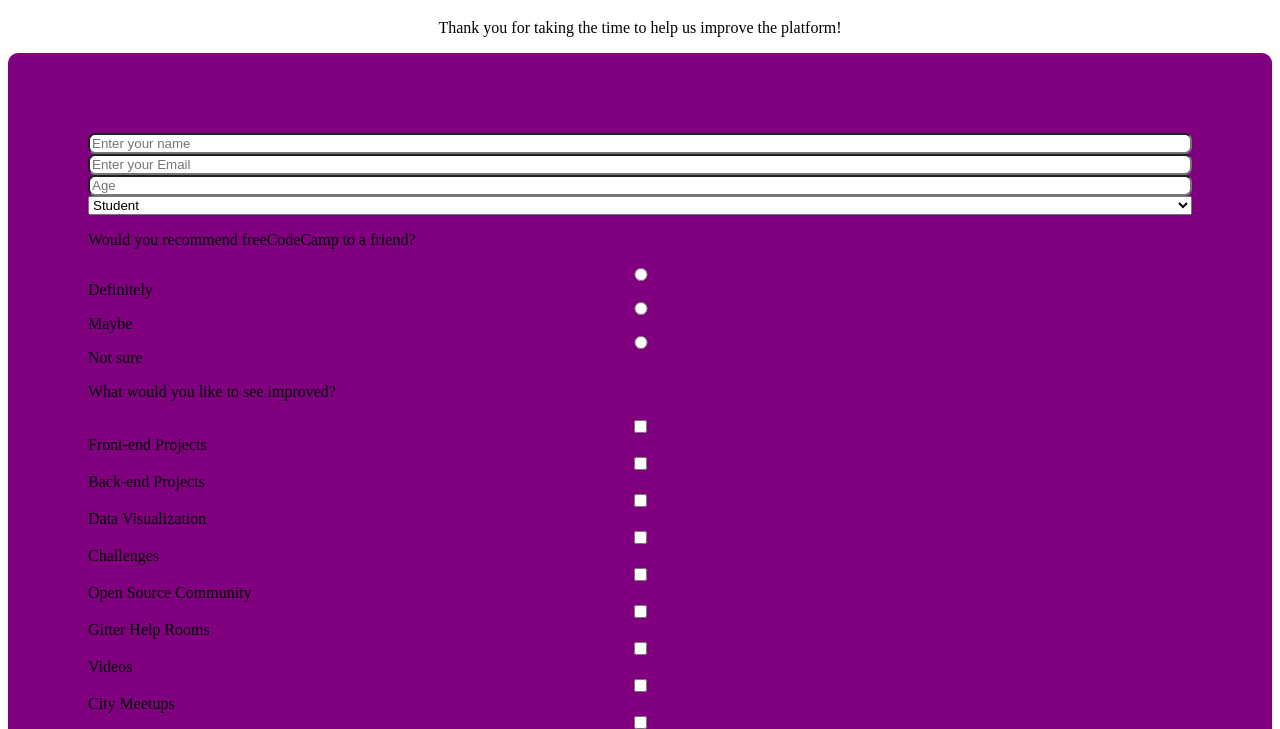
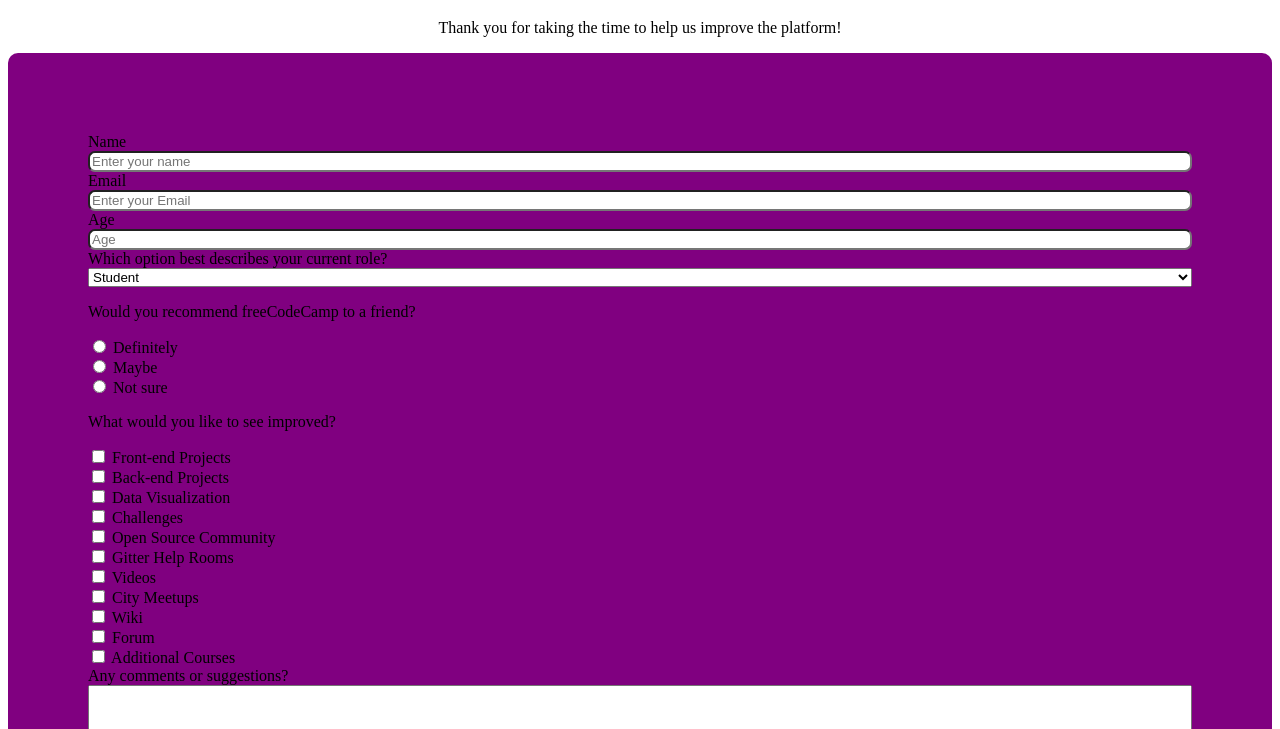
Before and after one commit to leonvsc/FCC, a plain HTML site: page Survey-form/index.html in a window 1280 px wide. Shown: the part 61-790 px from the top of the page. Drawn offline with Linux system fonts and the light colour scheme.

Commit message:
Changed label position

```diff
--- a/Survey-form/index.html
+++ b/Survey-form/index.html
@@ -23,23 +23,24 @@
 
             <form id="survey-form">
                 <div class="form-group">
+                    <label for="name" id="name-label">Name</label>
                     <input
                         type="text"
                         id="name"
                         placeholder="Enter your name"
                     />
-                    <label for="name" id="name-label"></label>
                 </div>
                 <div class="form-group">
+                    <label for="email" id="email-label">Email</label>
                     <input
                         type="email"
                         name="email"
                         id="email"
                         placeholder="Enter your Email"
                     />
-                    <label for="email" id="email-label"></label>
                 </div>
                 <div class="form-group">
+                    <label for="number" id="number-label">Age</label>
                     <input
                         type="number"
                         name="number"
@@ -48,9 +49,11 @@
                         max="99"
                         placeholder="Age"
                     />
-                    <label for="number" id="number-label"></label>
                 </div>
                 <div class="form-group">
+                    <label for="dropdown" id="dropdown-label">
+                        Which option best describes your current role?
+                    </label>
                     <select name="dropdown" id="dropdown">
                         <option value="student">Student</option>
                         <option value="job">Full Time Job</option>
@@ -62,60 +65,147 @@
                 <div class="form-group">
                     <p>Would you recommend freeCodeCamp to a friend?</p>
 
+                    <label for="radio-1">
                         <input
                             type="radio"
                             name="recommend"
                             value="Definitely"
                             id="radio-1"
                         />
-                    <label for="radio-1">Definitely</label>
+                        Definitely
+                    </label>
+
+                    <label for="radio-2">
                         <input
                             type="radio"
                             name="recommend"
                             value="Maybe"
                             id="radio-2"
                         />
-                    <label for="radio-2">Maybe</label>
+                        Maybe
+                    </label>
+
+                    <label for="radio-3">
                         <input
                             type="radio"
                             name="recommend"
                             value="Not sure"
                             id="radio-3"
                         />
-                    <label for="radio-3">Not sure</label>
+                        Not sure
+                    </label>
                 </div>
                 <div class="form-group">
                     <p>What would you like to see improved?</p>
-                    <input type="checkbox" name="checkbox-1" id="checkbox-1" />
-                    <label for="checkbox-1">Front-end Projects</label>
-                    <input type="checkbox" name="checkbox-2" id="checkbox-2" />
-                    <label for="checkbox-2">Back-end Projects</label>
-                    <input type="checkbox" name="checkbox-3" id="checkbox-3" />
-                    <label for="checkbox-3">Data Visualization</label>
-                    <input type="checkbox" name="checkbox-4" id="checkbox-4" />
-                    <label for="checkbox-4">Challenges</label>
-                    <input type="checkbox" name="checkbox-5" id="checkbox-5" />
-                    <label for="checkbox-5">Open Source Community</label>
-                    <input type="checkbox" name="checkbox-6" id="checkbox-6" />
-                    <label for="checkbox-6">Gitter Help Rooms</label>
-                    <input type="checkbox" name="checkbox-7" id="checkbox-7" />
-                    <label for="checkbox-7">Videos</label>
-                    <input type="checkbox" name="checkbox-8" id="checkbox-8" />
-                    <label for="checkbox-8">City Meetups</label>
-                    <input type="checkbox" name="checkbox-9" id="checkbox-9" />
-                    <label for="checkbox-9">Wiki</label>
+                    <label for="checkbox-1">
+                        <input
+                            type="checkbox"
+                            name="checkbox-1"
+                            id="checkbox-1"
+                            value="Front-end Projects"
+                        />
+                        Front-end Projects
+                    </label>
+
+                    <label for="checkbox-2">
+                        <input
+                            type="checkbox"
+                            name="checkbox-2"
+                            id="checkbox-2"
+                            value="Back-end Projects"
+                        />
+                        Back-end Projects
+                    </label>
+
+                    <label for="checkbox-3">
+                        <input
+                            type="checkbox"
+                            name="checkbox-3"
+                            id="checkbox-3"
+                            value="Data Visualization"
+                        />
+                        Data Visualization
+                    </label>
+
+                    <label for="checkbox-4">
+                        <input
+                            type="checkbox"
+                            name="checkbox-4"
+                            id="checkbox-4"
+                            value="Challenges"
+                        />
+                        Challenges
+                    </label>
+
+                    <label for="checkbox-5">
+                        <input
+                            type="checkbox"
+                            name="checkbox-5"
+                            id="checkbox-5"
+                            value="Open Source Community"
+                        />
+                        Open Source Community
+                    </label>
+
+                    <label for="checkbox-6">
+                        <input
+                            type="checkbox"
+                            name="checkbox-6"
+                            id="checkbox-6"
+                            value="Gitter Help Rooms"
+                        />
+                        Gitter Help Rooms
+                    </label>
+
+                    <label for="checkbox-7">
+                        <input
+                            type="checkbox"
+                            name="checkbox-7"
+                            id="checkbox-7"
+                            value="Videos"
+                        />
+                        Videos
+                    </label>
+
+                    <label for="checkbox-8">
+                        <input
+                            type="checkbox"
+                            name="checkbox-8"
+                            id="checkbox-8"
+                            value="City Meetups"
+                        />
+                        City Meetups
+                    </label>
+
+                    <label for="checkbox-9">
+                        <input
+                            type="checkbox"
+                            name="checkbox-9"
+                            id="checkbox-9"
+                            value="Wiki"
+                        />
+                        Wiki
+                    </label>
+
+                    <label for="checkbox-10">
                         <input
                             type="checkbox"
                             name="checkbox-10"
                             id="checkbox-10"
+                            value="Forum"
                         />
-                    <label for="checkbox-10">Forum</label>
+                        Forum
+                    </label>
+
+                    <label for="checkbox-11">
                         <input
                             type="checkbox"
                             name="checkbox-11"
                             id="checkbox-11"
+                            value="Additional Courses"
                         />
-                    <label for="checkbox-11">Additional Courses</label>
+                        Additional Courses
+                    </label>
                 </div>
                 <div class="form-group">
                     <label for="comment-box">
@@ -127,8 +217,7 @@
                         cols="30"
                         rows="10"
                     ></textarea>
-
-                    <input type="submit" value="submit" id="submit" />
+                    <button type="submit">Submit</button>
                 </div>
             </form>
         </div>
```
Lines whose indentation alone changed are shown as unchanged.
